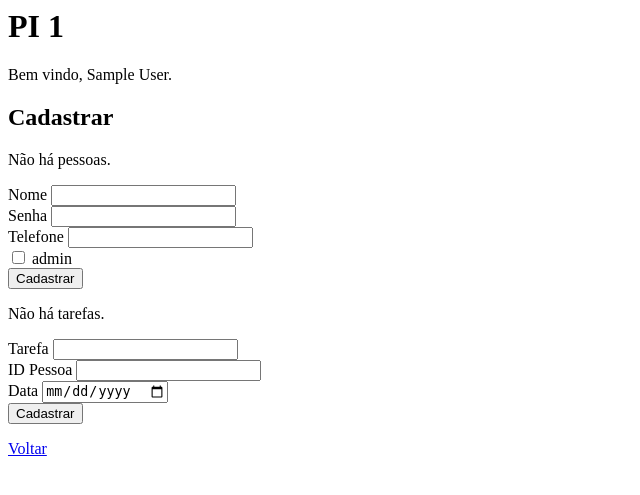
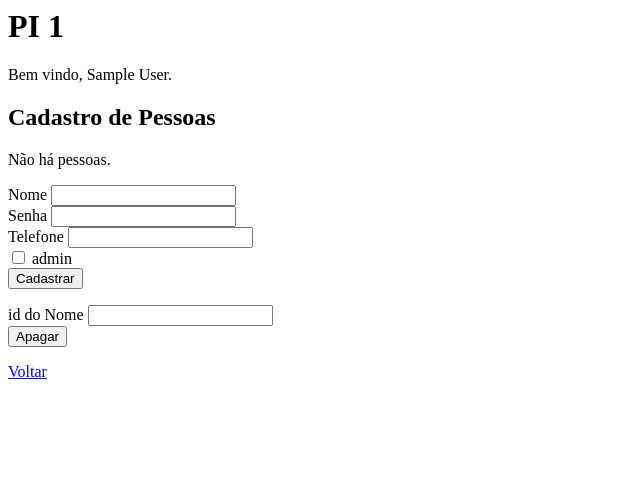
Before and after one commit to rafael-arashiro/pi1-bti-22, a Flask app: page /cadastroPessoa in a window 1280 px wide. Shown: the top 495 px of the page, without its empty margins (0-640 px from the left). Run offline with Flask 3, Linux system fonts and the light colour scheme; the visitor is signed in with stand-in values (Sample User, id 1); data that the repository does not hold is empty.

Commit message:
separação de cadastros

```diff
--- a/app/controllers/default.py
+++ b/app/controllers/default.py
@@ -1,9 +1,16 @@
 from app import app
 from flask import render_template, flash, redirect, url_for, session
 from app.models.formulario import Login
-from app.models.cadastrar import Cadastrar_pessoa, Cadastrar_tarefa
-from app.models.apagar import Apagar_pessoa, Apagar_tarefa
+from app.models.cadastrar_pessoas import Cadastrar_pessoa, Apagar_pessoa
+from app.models.cadastrar_tarefas import Cadastrar_tarefa, Apagar_tarefa
 import mysql.connector
+
+mydb = mysql.connector.connect(
+    host='localhost',
+    user='root',
+    password='darkwhat16',
+    database='pi_db'
+)
 
 @app.route("/", methods=["GET", "POST"])
 def index():
@@ -12,7 +19,9 @@ def index():
 
 @app.route("/login", methods=["GET", "POST"])
 def login():
+
     mydb = mysql.connector.connect(host='pi1bti22.mysql.pythonanywhere-services.com',user='pi1bti22',password='741258abc',database='pi1bti22$pi_db')
+
     formulario = Login()
     my_cursor = mydb.cursor()
 
@@ -37,29 +46,28 @@ def login():
 def entrada():
     return render_template("entrada.html", nome=session['nome'])
 
-@app.route("/cadastrar")
-def cadastrar():
-    cadastro_pessoa = Cadastrar_pessoa()
-    cadastro_tarefa = Cadastrar_tarefa()
+@app.route("/cadastrar_pessoas")
+def cadastrar_pessoas():
 
     mydb = mysql.connector.connect(host='pi1bti22.mysql.pythonanywhere-services.com',user='pi1bti22',password='741258abc',database='pi1bti22$pi_db')
+
+    cadastro_pessoa = Cadastrar_pessoa()
+    apagar_pessoa = Apagar_pessoa()
 
     my_cursor = mydb.cursor()
     my_cursor.execute('SELECT * FROM pessoas')
 
     grupoPessoas = my_cursor.fetchall()
 
-    my_cursor_tarefas = mydb.cursor()
-    my_cursor_tarefas.execute('SELECT * FROM tarefas')
-
-    grupoTarefas = my_cursor_tarefas.fetchall()
-
     mydb.close()
 
-    return render_template("cadastrar.html", nome=session['nome'], cadastro_pessoa=cadastro_pessoa, cadastro_tarefa=cadastro_tarefa, grupoPessoas=grupoPessoas, grupoTarefas=grupoTarefas)
+    return render_template("cadastrar_pessoas.html", nome=session['nome'], cadastro_pessoa=cadastro_pessoa, apagar_pessoa=apagar_pessoa, grupoPessoas=grupoPessoas)
 
 @app.route("/cadastroPessoa", methods=["GET", "POST"])
 def cadastroPessoa():
+
+    mydb = mysql.connector.connect(host='pi1bti22.mysql.pythonanywhere-services.com',user='pi1bti22',password='741258abc',database='pi1bti22$pi_db')
+
     cadastro_pessoa = Cadastrar_pessoa()
 
     nome = cadastro_pessoa.nome.data
@@ -67,68 +75,25 @@ def cadastroPessoa():
     telefone = cadastro_pessoa.telefone.data
     admin = cadastro_pessoa.admin.data
 
-    mydb = mysql.connector.connect(host='pi1bti22.mysql.pythonanywhere-services.com',user='pi1bti22',password='741258abc',database='pi1bti22$pi_db')
-
     my_cursor = mydb.cursor()
 
-    sql = f"INSERT INTO pessoas (Nome,Senha,Telefone,admin) VALUES ('{nome}','{password}',{telefone},{admin})"
+    sql = f"INSERT INTO pessoas (Nome,Senha,Telefone,admin) VALUES ('{nome}','{password}',{telefone},{admin}) ON DUPLICATE KEY UPDATE Senha = '{password}', Telefone = {telefone}, admin = {admin}"
 
     my_cursor.execute(sql)
     mydb.commit()
 
     mydb.close()
 
-    return cadastrar()
+    return cadastrar_pessoas()
 
-@app.route("/cadastroTarefa", methods=["GET", "POST"])
-def cadastroTarefa():
-    cadastro_tarefa = Cadastrar_tarefa()
-
-    tarefa = cadastro_tarefa.tarefa.data
-    id_pessoa = cadastro_tarefa.id_pessoa.data
-    data = cadastro_tarefa.data.data
+@app.route("/apagarPessoa", methods=["GET", "POST"])
+def apagarPessoa():
 
     mydb = mysql.connector.connect(host='pi1bti22.mysql.pythonanywhere-services.com',user='pi1bti22',password='741258abc',database='pi1bti22$pi_db')
 
-    my_cursor = mydb.cursor()
-
-    sql = f"INSERT INTO tarefas (tarefas,id_pessoa,data) VALUES ('{tarefa}','{id_pessoa}','{data}')"
-
-    my_cursor.execute(sql)
-    mydb.commit()
-
-    mydb.close()
-
-    return cadastrar()
-
-@app.route("/apagar")
-def apagar():
-    apagar_pessoa = Apagar_pessoa()
-    apagar_tarefa = Apagar_tarefa()
-
-    mydb = mysql.connector.connect(host='pi1bti22.mysql.pythonanywhere-services.com',user='pi1bti22',password='741258abc',database='pi1bti22$pi_db')
-
-    my_cursor = mydb.cursor()
-    my_cursor.execute('SELECT * FROM pessoas')
-
-    grupoPessoas = my_cursor.fetchall()
-
-    my_cursor_tarefas = mydb.cursor()
-    my_cursor_tarefas.execute('SELECT * FROM tarefas')
-
-    grupoTarefas = my_cursor_tarefas.fetchall()
-
-    mydb.close()
-
-    return render_template("apagar.html", nome=session['nome'], apagar_pessoa=apagar_pessoa, apagar_tarefa=apagar_tarefa, grupoPessoas=grupoPessoas, grupoTarefas=grupoTarefas)
-
-@app.route("/apagarPessoa", methods=["GET", "POST"])
-def apagarPessoa():
     apagar_pessoa = Apagar_pessoa()
 
     id = apagar_pessoa.id.data
-
-    mydb = mysql.connector.connect(host='pi1bti22.mysql.pythonanywhere-services.com',user='pi1bti22',password='741258abc',database='pi1bti22$pi_db')
 
     my_cursor = mydb.cursor()
 
@@ -139,15 +104,64 @@ def apagarPessoa():
 
     mydb.close()
 
-    return apagar()
+    return cadastrar_pessoas()
+
+@app.route("/cadastrar_tarefas")
+def cadastrar_tarefas():
+
+    mydb = mysql.connector.connect(host='pi1bti22.mysql.pythonanywhere-services.com',user='pi1bti22',password='741258abc',database='pi1bti22$pi_db')
+
+    cadastro_tarefa = Cadastrar_tarefa()
+
+    cursor = mydb.cursor()
+    cursor.execute("SELECT Nome FROM pessoas")
+    listadenomes = cursor.fetchall()
+    cadastro_tarefa.id_pessoa.choices = [(nomes, nomes) for nomes in listadenomes]
+
+    apagar_tarefa = Apagar_tarefa()
+
+    my_cursor_tarefas = mydb.cursor()
+    my_cursor_tarefas.execute('SELECT tarefas.id, tarefas.tarefas, pessoas.Nome, tarefas.local, tarefas.data, tarefas.hora FROM tarefas INNER JOIN pessoas ON tarefas.id_pessoa=pessoas.id')
+
+    grupoTarefas = my_cursor_tarefas.fetchall()
+
+    mydb.close()
+
+    return render_template("cadastrar_tarefas.html", nome=session['nome'], cadastro_tarefa=cadastro_tarefa, apagar_tarefa=apagar_tarefa, grupoTarefas=grupoTarefas)
+
+@app.route("/cadastroTarefa", methods=["GET", "POST"])
+def cadastroTarefa():
+
+    mydb = mysql.connector.connect(host='pi1bti22.mysql.pythonanywhere-services.com',user='pi1bti22',password='741258abc',database='pi1bti22$pi_db')
+
+    cadastro_tarefa = Cadastrar_tarefa()
+
+    tarefa = cadastro_tarefa.tarefa.data
+    id_pessoa = cadastro_tarefa.id_pessoa.data
+    local = cadastro_tarefa.local.data
+    data = cadastro_tarefa.data.data
+    hora = cadastro_tarefa.hora.data
+    nome = id_pessoa[2:-3]
+
+    my_cursor = mydb.cursor()
+
+    sql = f"INSERT INTO tarefas (tarefas,id_pessoa,local,data,hora) VALUES ('{tarefa}',(SELECT id FROM pessoas WHERE Nome = '{nome}'),'{local}','{data}','{hora}')"
+
+    my_cursor.execute(sql)
+    mydb.commit()
+
+    mydb.close()
+
+    return cadastrar_tarefas()
 
 @app.route("/apagarTarefa", methods=["GET", "POST"])
 def apagarTarefa():
+
+    mydb = mysql.connector.connect(host='pi1bti22.mysql.pythonanywhere-services.com',user='pi1bti22',password='741258abc',database='pi1bti22$pi_db')
+
     apagar_tarefa = Apagar_tarefa()
 
     id = apagar_tarefa.id.data
-
-    mydb = mysql.connector.connect(host='pi1bti22.mysql.pythonanywhere-services.com',user='pi1bti22',password='741258abc',database='pi1bti22$pi_db')
 
     my_cursor = mydb.cursor()
 
@@ -158,7 +172,7 @@ def apagarTarefa():
 
     mydb.close()
 
-    return apagar()
+    return cadastrar_tarefas()
 
 @app.route("/relatorio", methods=["GET", "POST"])
 def relatorio():
@@ -171,7 +185,7 @@ def relatorio():
     grupoPessoas = my_cursor.fetchall()
 
     my_cursor_tarefas = mydb.cursor()
-    my_cursor_tarefas.execute('SELECT * FROM tarefas WHERE data > CURDATE() AND data < DATE_ADD(CURDATE(), INTERVAL 14 DAY)')
+    my_cursor_tarefas.execute('SELECT tarefas.id, tarefas.tarefas, pessoas.Nome, tarefas.local, tarefas.data, tarefas.hora FROM tarefas INNER JOIN pessoas ON tarefas.id_pessoa=pessoas.id WHERE tarefa.data > CURDATE() AND tarefa.data < DATE_ADD(CURDATE(), INTERVAL 14 DAY)')
 
     grupoTarefas = my_cursor_tarefas.fetchall()
 
--- a/app/models/cadastrar.py
+++ b/app/models/cadastrar_pessoas.py
@@ -1,5 +1,5 @@
 from flask_wtf import FlaskForm
-from wtforms import StringField, PasswordField, IntegerField, DateField, BooleanField
+from wtforms import StringField, PasswordField, IntegerField, BooleanField
 from wtforms.validators import DataRequired
 
 class Cadastrar_pessoa(FlaskForm):
@@ -8,8 +8,5 @@ class Cadastrar_pessoa(FlaskForm):
     telefone = IntegerField("telefone", validators=[DataRequired()])
     admin = BooleanField("admin")
 
-
-class Cadastrar_tarefa(FlaskForm):
-    tarefa = StringField("tarefa", validators=[DataRequired()])
-    id_pessoa = IntegerField("id_pessoa", validators=[DataRequired()])
-    data = DateField("data", validators=[DataRequired()])
+class Apagar_pessoa(FlaskForm):
+    id = IntegerField("id", validators=[DataRequired()])
--- a/app/templates/cadastrar.html
+++ b/app/templates/cadastrar_pessoas.html
@@ -2,7 +2,7 @@
 
 {% block content%}
 <p>Bem vindo, {{ nome }}.<p>
-<h2>Cadastrar</h2>
+<h2>Cadastro de Pessoas</h2>
 
 {% if grupoPessoas %}
 <p><table>
@@ -63,57 +63,17 @@
     <button type="submit">Cadastrar</button>
 </form>
 </p>
-
-{% if grupoTarefas %}
-<p><table>
-    <thead>
-        <tr>
-            <th>id</th>
-            <th>Tarefa</th>
-            <th>id pessoa</th>
-            <th>Data</th>
-        </tr>
-    </thead>
-    <tbody>
-        {% for tarefa in grupoTarefas %}
-        <tr>
-            <td>{{ tarefa[0] }}</td>
-            <td>{{ tarefa[1] }}</td>
-            <td>{{ tarefa[2] }}</td>
-            <td>{{ tarefa[3] }}</td>
-        </tr>
-        {% endfor %}
-    </tbody>
-</table></p>
-{% else %}
-<p>Não há tarefas.</p>
-{% endif %}
-
-<form action="{{ url_for('cadastroTarefa') }}" method="POST">
-    {{ cadastro_tarefa.csrf_token }}
+<p>
+<form action="{{ url_for('apagarPessoa') }}" method="POST">
+    {{ apagar_pessoa.csrf_token }}
     <div class="form-group">
-        <label>Tarefa</label>
-        {{ cadastro_tarefa.tarefa() }}
-        {% if cadastro_tarefa.errors.tarefa %}
-        {{ cadastro_tarefa.errors.tarefa }}
+        <label>id do Nome</label>
+        {{ apagar_pessoa.id() }}
+        {% if apagar_pessoa.errors.id %}
+        {{ apagar_pessoa.errors.id }}
         {% endif%}
     </div>
-    <div class="form-group">
-        <label>ID Pessoa</label>
-        {{ cadastro_tarefa.id_pessoa() }}
-        {% if cadastro_tarefa.errors.id_pessoa %}
-        {{ cadastro_tarefa.errors.id_pessoa }}
-        {% endif%}
-    </div>
-    <div class="form-group">
-        <label>Data</label>
-        {{ cadastro_tarefa.data() }}
-        {% if cadastro_tarefa.errors.data %}
-        {{ cadastro_tarefa.errors.data }}
-        {% endif%}
-    </div>
-
-    <button type="submit">Cadastrar</button>
+    <button type="submit">Apagar</button>
 </form>
 </p>
 <p><a href="{{ url_for('entrada') }}">Voltar</a></p>
--- a/app/templates/entrada.html
+++ b/app/templates/entrada.html
@@ -2,7 +2,7 @@
 
 {% block content%}
 <p>Bem vindo, {{ nome }}.<p>
-<p><a href="{{ url_for('cadastrar') }}">Cadastrar</a></p>
-<p><a href="{{ url_for('apagar') }}">Apagar</a></p>
+<p><a href="{{ url_for('cadastrar_pessoas') }}">Cadasto de Pessoas</a></p>
+<p><a href="{{ url_for('cadastrar_tarefas') }}">Cadastro de Tarefas</a></p>
 <p><a href="{{ url_for('relatorio') }}">Relatórios</a></p>
 {% endblock%}
--- a/app/templates/relatorio.html
+++ b/app/templates/relatorio.html
@@ -38,7 +38,9 @@
             <th>id</th>
             <th>Tarefa</th>
             <th>id pessoa</th>
+            <th>Local</th>
             <th>Data</th>
+            <th>Hora</th>
         </tr>
     </thead>
     <tbody>
@@ -48,6 +50,8 @@
             <td>{{ tarefa[1] }}</td>
             <td>{{ tarefa[2] }}</td>
             <td>{{ tarefa[3] }}</td>
+            <td>{{ tarefa[4] }}</td>
+            <td>{{ tarefa[5] }}</td>
         </tr>
         {% endfor %}
     </tbody>
```
Also changed, not shown: app/__init__.py (+0 -8 lines), app/models/apagar.py (deleted, +0 -9 lines), app/models/cadastrar_tarefas.py (added, +13 -0 lines), app/templates/apagar.html (deleted, +0 -32 lines), app/templates/cadastrar_tarefas.html (added, +93 -0 lines).
